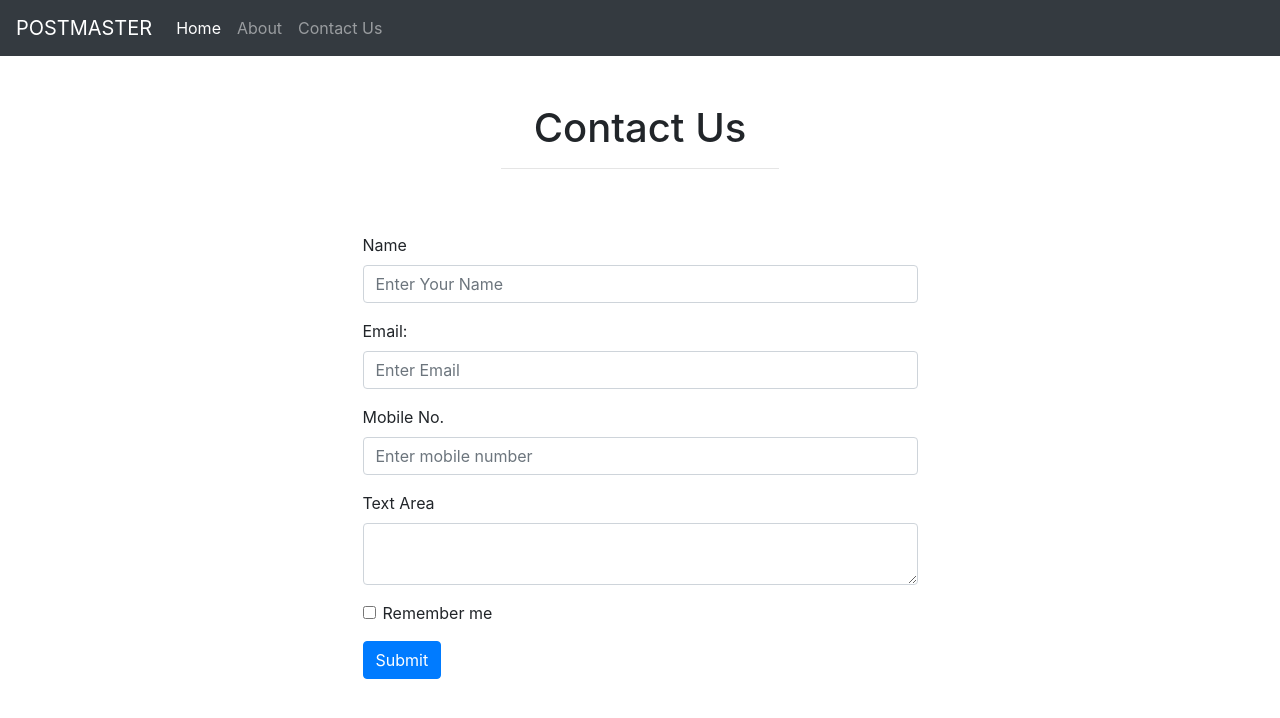
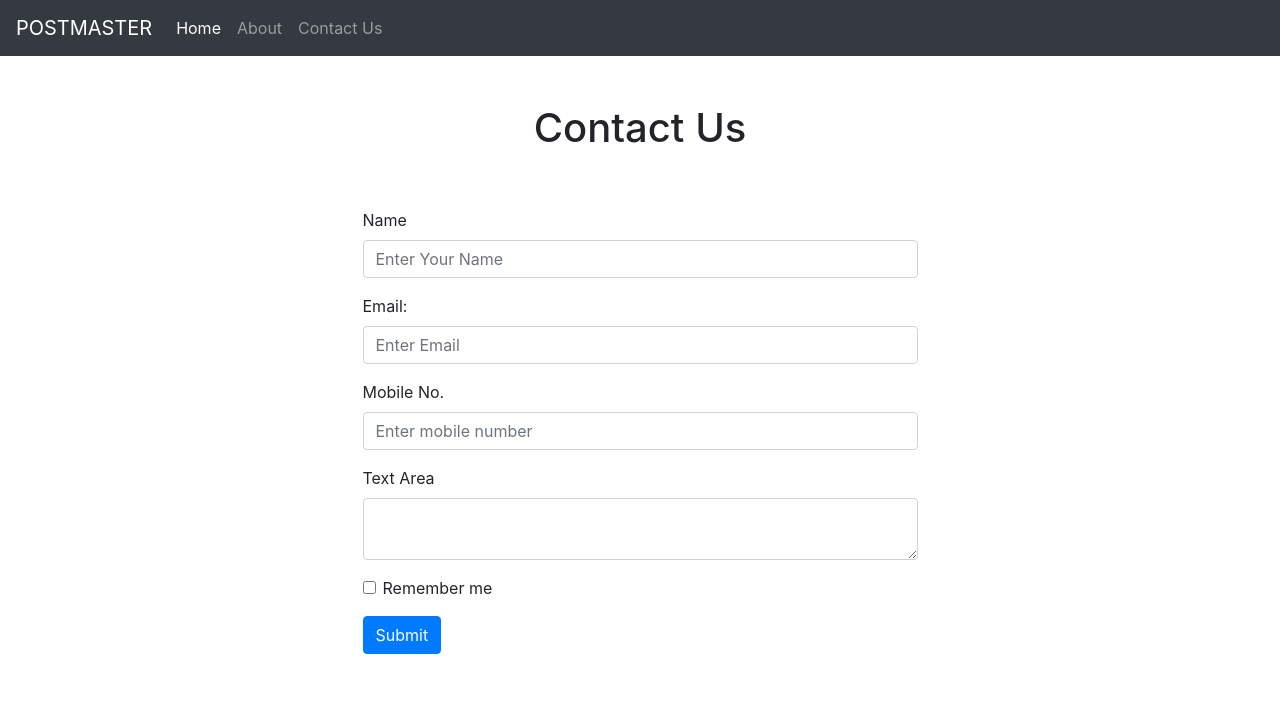
Before and after one commit to deepanshi01/PostMaster, a plain HTML site: page contact.html in a window 1280 px wide. Drawn offline with nearby package versions, Linux system fonts and the light colour scheme.

Commit message:
Initial commit

```diff
--- a/contact.html
+++ b/contact.html
@@ -31,8 +31,8 @@
     </nav>
     <section>
         <div class="container mb-5"><!---->
-          <h1 class="text-center pt-5">Contact Us</h1>
-          <hr class="w-25 mx-auto pb-5">
+          <h1 class="text-center pt-5 w-25 mx-auto pb-5">Contact Us</h1>
+          <!-- <hr class="w-25 mx-auto pb-5"> -->
 
          <div class="w-50 mx-auto">
           <form action="/action.html">
```
